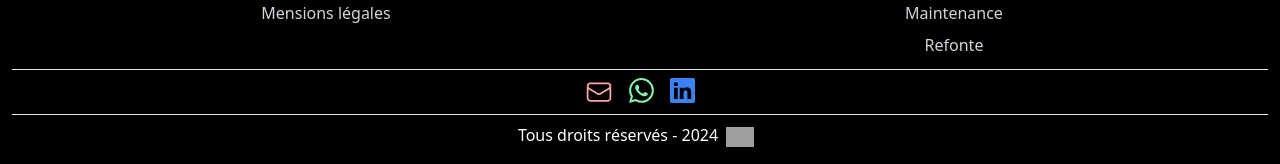
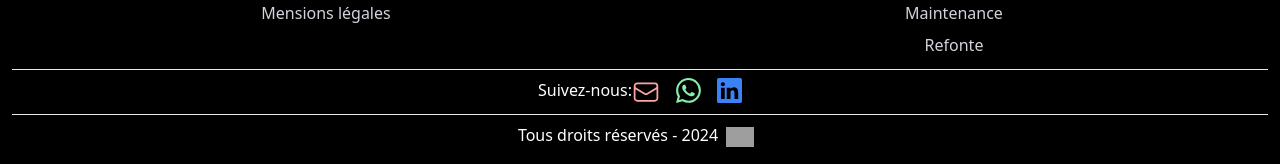
Before and after one commit to YALNEZAMI/FAV-Dev, a Nuxt app: page / in a window 1280 px wide. Shown: the part 743-907 px from the top of the page. Built offline with nearby package versions, Linux system fonts and the light colour scheme; grey boxes are pictures that could not be loaded.

Commit message:
refact: suivez-nous devant les réseaux sociaux

```diff
--- a/components/footer/index.vue
+++ b/components/footer/index.vue
@@ -27,9 +27,8 @@
       </div>
     </div>
     <hr />
-    <div
-      class="flex justify-center space-x-4 bg-black text-white underline p-2"
-    >
+    <div class="flex justify-center space-x-4 bg-black text-white p-2">
+      Suivez-nous:
       <!--mail-->
       <a title="Aller sur Gmail" href="mailto:yaseralnezami@gmail.com"
         ><svg
```
